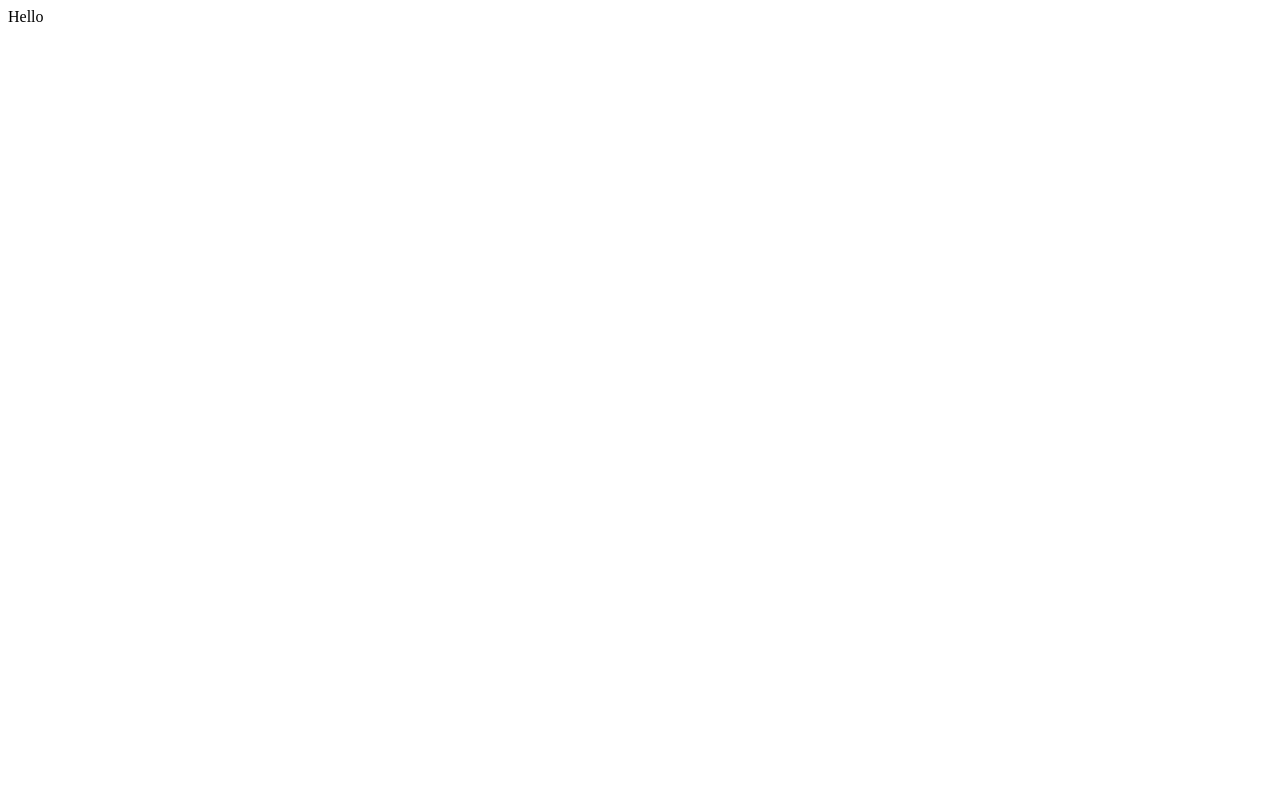
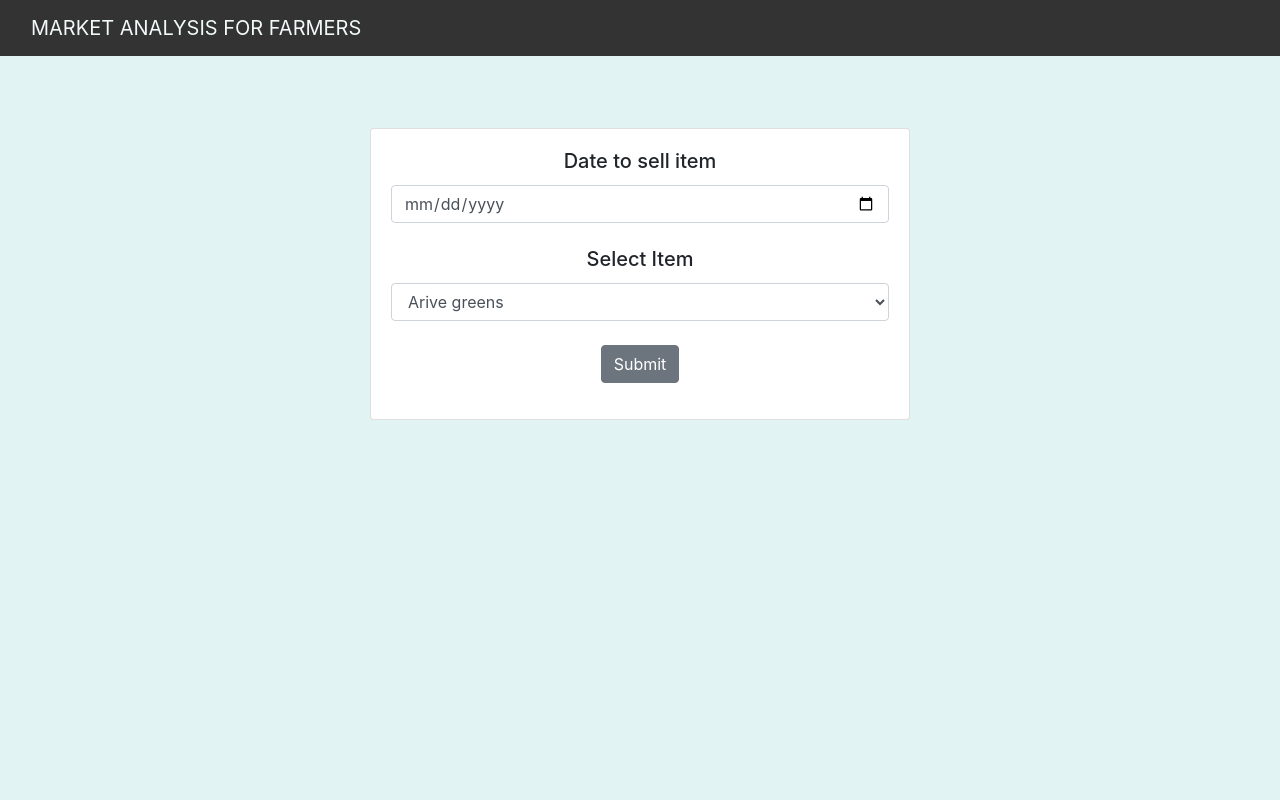
Before and after one commit to Sachindesai2213/Market-Analysis-for-Farmers, a Flask app: page / in a window 1280 px wide. Before the commit the page is almost empty. Run offline with Flask 2, Linux system fonts and the light colour scheme; parts of the project's set-up code (start-up, migrations or seed data) failed here and were passed over; some libraries are stand-ins or nearby versions.

Commit message:
Styling
Styling

```diff
--- a/app.py
+++ b/app.py
@@ -33,7 +33,7 @@ items = ['Arive greens', 'Banana cooking R.Banana', 'Basale Greens',
 @app.route("/")
 @cross_origin()
 def home():
-    return "Hello"
+    return render_template("home.html", items=items)
 
 
 
@@ -60,7 +60,7 @@ def predict():
 
         output=round(prediction[0],2)
 
-        return render_template('home.html', prediction_text="Your Flight price is Rs. {}".format(output), items=items)
+        return render_template('home.html', item_name=item_name, day=day, month=month, output=output, items=items)
 
 
     return render_template("home.html", items=items)
--- a/templates/home.html
+++ b/templates/home.html
@@ -23,7 +23,7 @@
     <nav class="navbar navbar-inverse navbar-fixed-top">
         <div class="container-fluid">
             <div class="navbar-header">
-                <a class="navbar-brand" href="/">FLIGHT PRICE</a>
+                <a class="navbar-brand" href="/">MARKET ANALYSIS FOR FARMERS</a>
             </div>
         </div>
     </nav>
@@ -35,27 +35,29 @@
             <div class="col-lg-6">
                 <div class="card">
                     <div class="card-body">
-                        <form class="form-control" action="\predict" method="post">
+                        <form action="\predict" method="post">
                             <h5 class="card-title">Date to sell item</h5>
-                            <!-- Departure -->
                             <input type="date" class="form-control" name="date" id="date" required="required">
+                            <br/>
                             <h5 class="card-title">Select Item</h5>
-                            <!-- Arrival -->
                             <select name="item_name" id="item_name" class="form-control">
                                 {% for item in items %}
                                     <option value={{item}}>{{ item }}</option>
                                 {% endfor %}
                             </select>
+                            <br/>
                             <input type="submit" value="Submit" class="btn btn-secondary">
 
                         </form>
-                        <h3>{{ prediction_text }}</h3>
+                        {% if item_name %}
+                        <h5 class="alert-primary p-2">Predicted price of {{ item_name }} on date {{ day }}/{{ month }} is <br/><b>Rs. {{ output }}</b></h5>
+                        {% endif %}
                     </div>
                 </div>
             </div>
         </div>
     </div>
-        <p>©2020 Amar Mandal</p>
+        <!-- <p>©2020 Amar Mandal</p> -->
 
 
 
```
